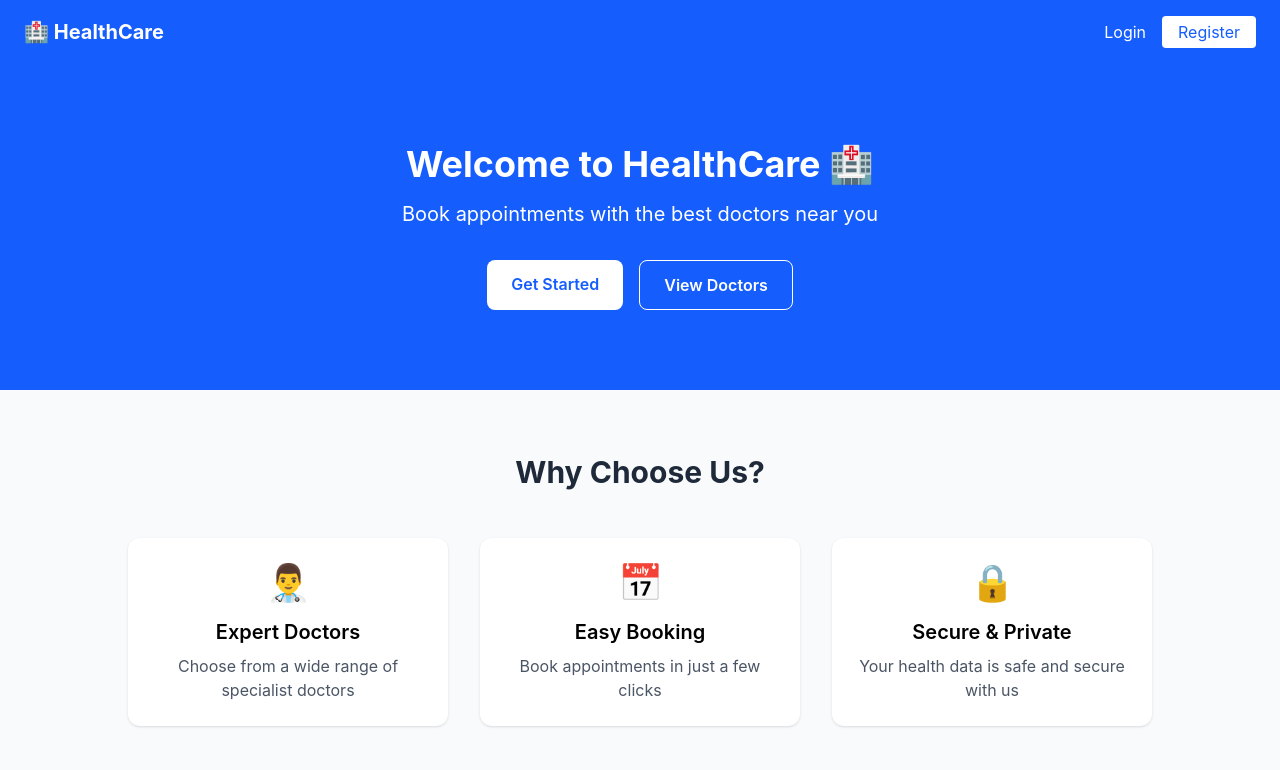
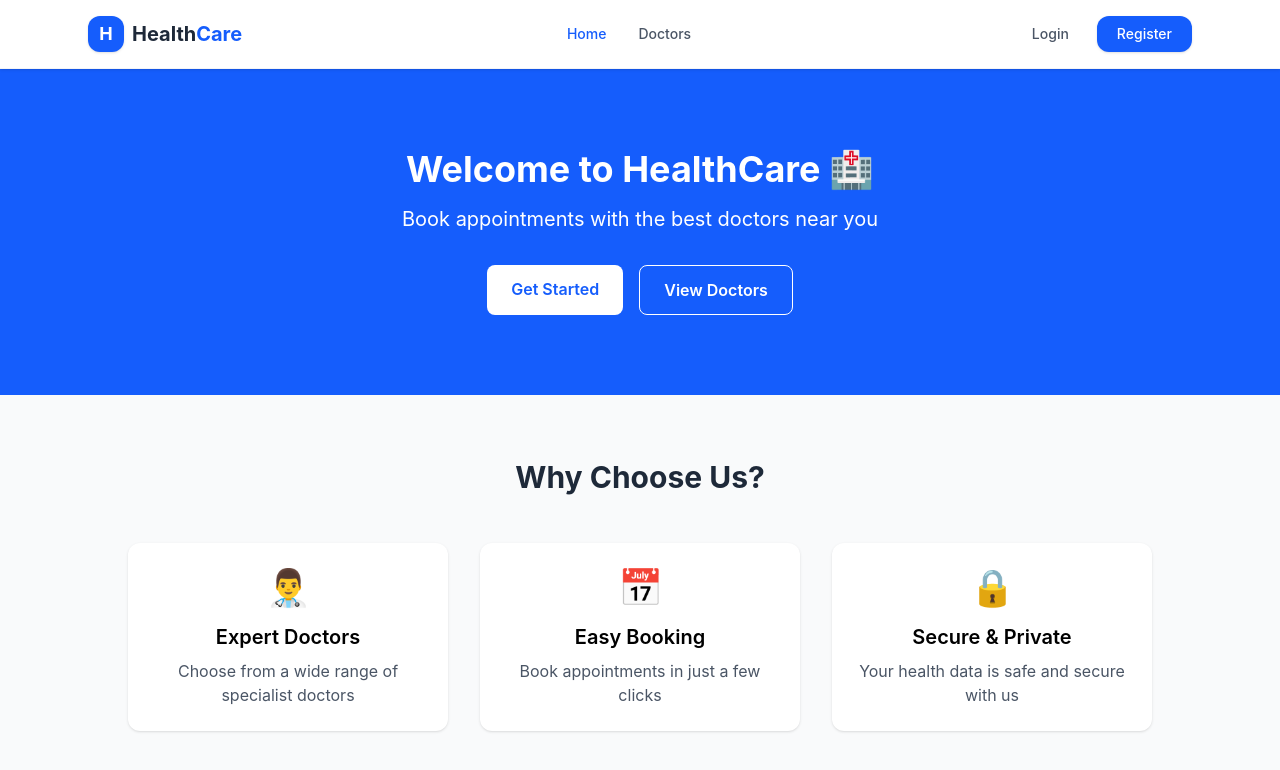
Before and after one commit to moeezkhan1804-beep/healthcare-app, a React (Vite) app in the folder client/: page / in a window 1280 px wide. Shown: the top 770 px of the page. Built offline with nearby package versions, Linux system fonts and the light colour scheme.

Commit message:
Upgraded UI - Navbar and Home page

```diff
--- a/client/src/components/Navbar.jsx
+++ b/client/src/components/Navbar.jsx
@@ -1,50 +1,124 @@
-import { Link, useNavigate } from 'react-router-dom';
+import { useState } from 'react';
+import { Link, useNavigate, useLocation } from 'react-router-dom';
 import { useAuth } from '../context/AuthContext';
 
 const Navbar = () => {
   const { user, logout } = useAuth();
   const navigate = useNavigate();
+  const location = useLocation();
+  const [menuOpen, setMenuOpen] = useState(false);
 
   const handleLogout = () => {
     logout();
     navigate('/login');
   };
 
+  const isActive = (path) => location.pathname === path;
+
   return (
-    <nav className="bg-blue-600 text-white px-6 py-4 flex justify-between items-center shadow-md">
-      <Link to="/" className="text-xl font-bold">
-        🏥 HealthCare
+    <nav className="bg-white border-b border-gray-100 sticky top-0 z-50 shadow-sm">
+      <div className="max-w-6xl mx-auto px-6 py-4 flex justify-between items-center">
+
+        {/* Logo */}
+        <Link to="/" className="flex items-center gap-2">
+          <div className="bg-blue-600 text-white w-9 h-9 rounded-xl flex items-center justify-center text-lg font-bold shadow">
+            H
+          </div>
+          <span className="text-xl font-bold text-gray-800">
+            Health<span className="text-blue-600">Care</span>
+          </span>
         </Link>
 
-      <div className="flex gap-4 items-center">
+        {/* Desktop Links */}
+        <div className="hidden md:flex items-center gap-8">
+          <Link
+            to="/"
+            className={`text-sm font-medium transition ${
+              isActive('/') ? 'text-blue-600' : 'text-gray-600 hover:text-blue-600'
+            }`}
+          >
+            Home
+          </Link>
+          <Link
+            to="/doctors"
+            className={`text-sm font-medium transition ${
+              isActive('/doctors') ? 'text-blue-600' : 'text-gray-600 hover:text-blue-600'
+            }`}
+          >
+            Doctors
+          </Link>
+        </div>
+
+        {/* Auth Buttons */}
+        <div className="hidden md:flex items-center gap-3">
           {!user ? (
             <>
-            <Link to="/login" className="hover:underline">Login</Link>
-            <Link to="/register" className="bg-white text-blue-600 px-4 py-1 rounded hover:bg-gray-100">
+              <Link
+                to="/login"
+                className="text-sm font-medium text-gray-600 hover:text-blue-600 transition px-4 py-2"
+              >
+                Login
+              </Link>
+              <Link
+                to="/register"
+                className="text-sm font-medium bg-blue-600 text-white px-5 py-2 rounded-xl hover:bg-blue-700 transition shadow-sm"
+              >
                 Register
               </Link>
             </>
           ) : (
-          <>
-            <span className="text-sm">Hello, {user.name}</span>
-            {user.role === 'patient' && (
-              <Link to="/patient-dashboard" className="hover:underline">Dashboard</Link>
-            )}
-            {user.role === 'doctor' && (
-              <Link to="/doctor-dashboard" className="hover:underline">Dashboard</Link>
-            )}
-            {user.role === 'admin' && (
-              <Link to="/admin-dashboard" className="hover:underline">Dashboard</Link>
-            )}
+            <div className="flex items-center gap-3">
+              <Link
+                to={
+                  user.role === 'patient'
+                    ? '/patient-dashboard'
+                    : user.role === 'doctor'
+                    ? '/doctor-dashboard'
+                    : '/admin-dashboard'
+                }
+                className="flex items-center gap-2 bg-gray-100 hover:bg-gray-200 px-4 py-2 rounded-xl transition"
+              >
+                <div className="bg-blue-600 text-white w-7 h-7 rounded-lg flex items-center justify-center text-sm font-bold">
+                  {user.name?.charAt(0).toUpperCase()}
+                </div>
+                <span className="text-sm font-medium text-gray-700">
+                  {user.name}
+                </span>
+              </Link>
               <button
                 onClick={handleLogout}
-              className="bg-white text-blue-600 px-4 py-1 rounded hover:bg-gray-100"
+                className="text-sm font-medium text-red-500 hover:text-red-600 hover:bg-red-50 px-4 py-2 rounded-xl transition"
               >
                 Logout
               </button>
-          </>
+            </div>
           )}
         </div>
+
+        {/* Mobile Menu Button */}
+        <button
+          className="md:hidden text-gray-600"
+          onClick={() => setMenuOpen(!menuOpen)}
+        >
+          {menuOpen ? '✕' : '☰'}
+        </button>
+      </div>
+
+      {/* Mobile Menu */}
+      {menuOpen && (
+        <div className="md:hidden bg-white border-t border-gray-100 px-6 py-4 flex flex-col gap-4">
+          <Link to="/" className="text-gray-600 font-medium" onClick={() => setMenuOpen(false)}>Home</Link>
+          <Link to="/doctors" className="text-gray-600 font-medium" onClick={() => setMenuOpen(false)}>Doctors</Link>
+          {!user ? (
+            <>
+              <Link to="/login" className="text-gray-600 font-medium" onClick={() => setMenuOpen(false)}>Login</Link>
+              <Link to="/register" className="bg-blue-600 text-white px-4 py-2 rounded-xl text-center font-medium" onClick={() => setMenuOpen(false)}>Register</Link>
+            </>
+          ) : (
+            <button onClick={handleLogout} className="text-red-500 font-medium text-left">Logout</button>
+          )}
+        </div>
+      )}
     </nav>
   );
 };
```
Lines whose indentation alone changed are shown as unchanged.
